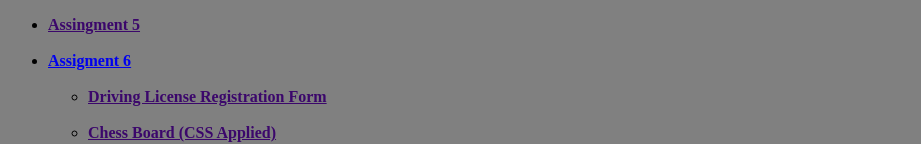
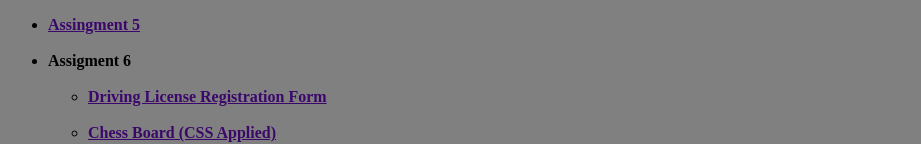
Before and after one commit to Shaiz14/SMIT-Assignments, a plain HTML site: page index.html in a window 1280 px wide. Shown: the part 537-681 px from the top of the page, without its empty margins (0-921 px from the left). Drawn offline with Linux system fonts and the light colour scheme.

Commit message:
GitHub Test 2.0

```diff
--- a/index.html
+++ b/index.html
@@ -30,7 +30,7 @@
             <br>
             <li><a href="..//ass 5/ass 5.html", style="color: #3b076b;"><b>Assingment 5</b></a></li>
             <br>
-            <li> <b><a href="/">Assigment 6</a></b></li>
+            <li> <b>Assigment 6</b></li>
             <br>
             <ul>
             <li><a href="/ass 6/form.html", style="color: #3b076b;"><b>Driving License Registration Form</b></a></li>
```
